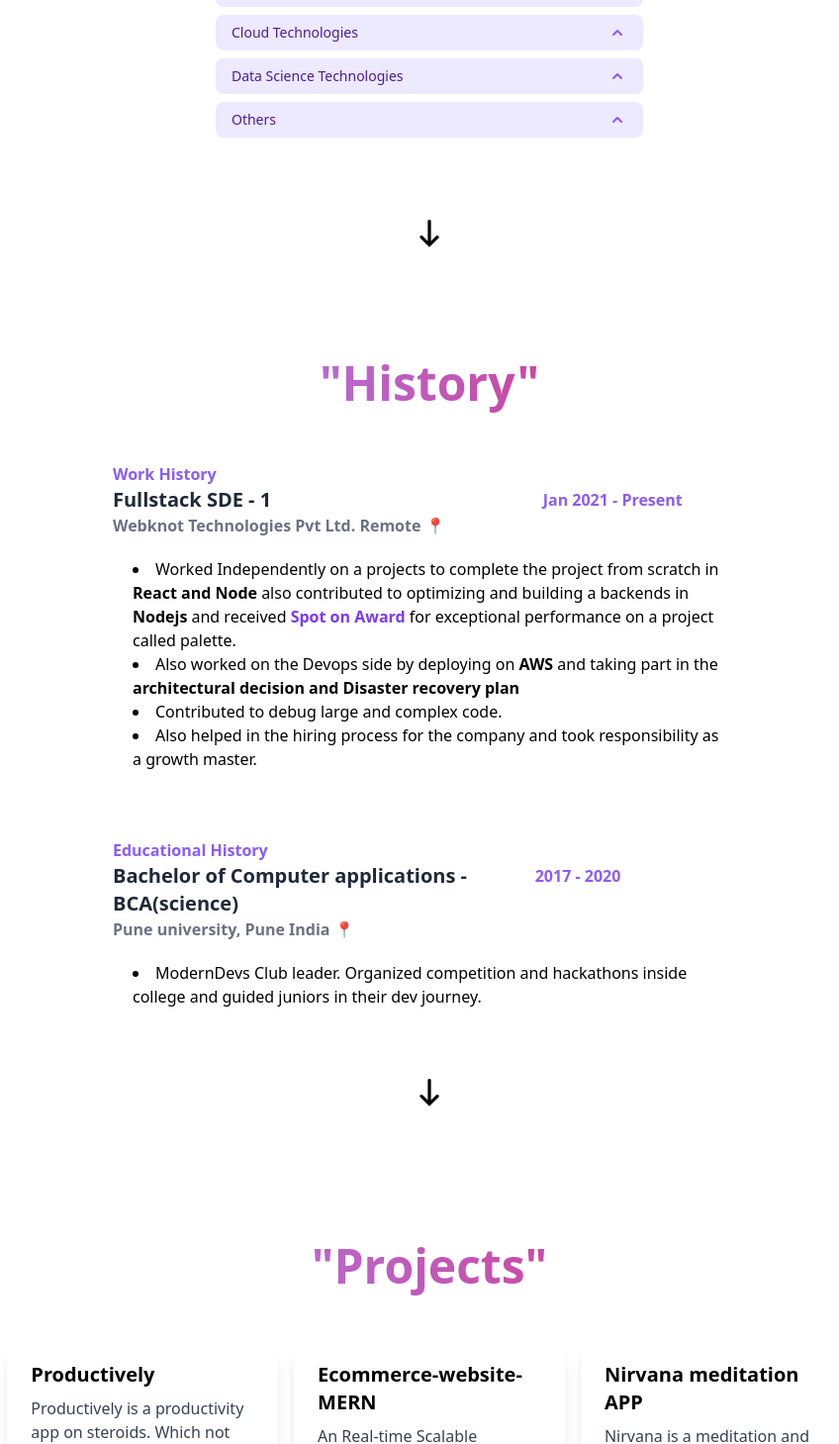
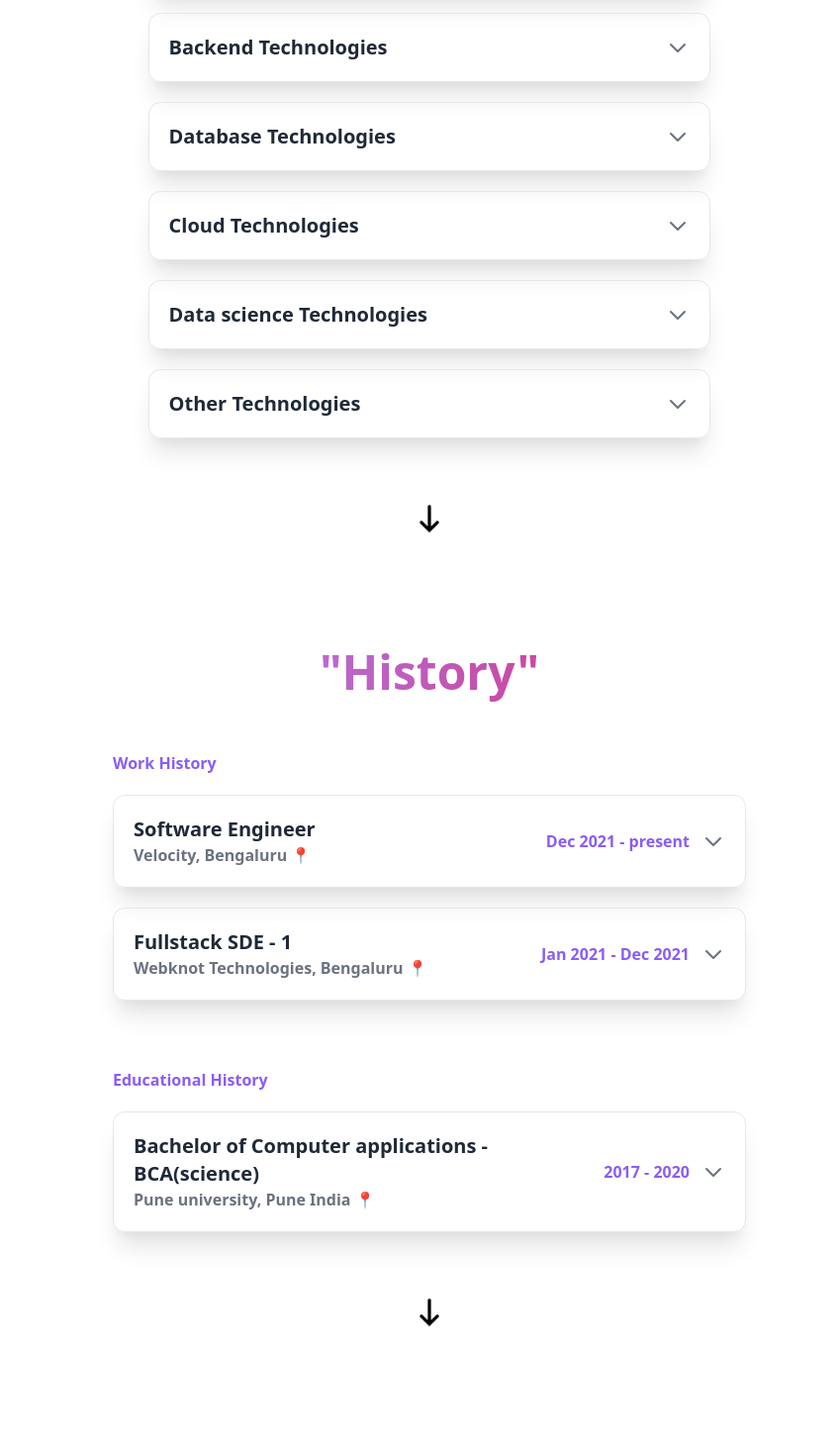
Before and after one commit to pratik-codes/Portfolios, a React (Create React App) app: page / in a window 1280 px wide. Shown: the part 1077-2536 px from the top of the page at 99% size, without its empty margins (206-1054 px from the left). Built offline with nearby package versions, Linux system fonts and the light colour scheme.

Commit message:
changed work-exp, skills and added data

```diff
--- a/src/Components/Blogs.tsx
+++ b/src/Components/Blogs.tsx
@@ -3,6 +3,30 @@ import scrollDown from "../Assets/Icons/scrollDown.png";
 import Card from "./Card";
 
 const blogData = [
+  {
+    title: "Understanding React's UI Rendering Process.",
+    description: "Learn about how react rendering works internally.",
+    githubLink: "github.com/pratik-codes/Productively",
+    websiteLink: "productive-ly.netlify.app/",
+    mediumLink:
+      "https://dev.to/pratikcodes/understanding-reacts-ui-rendering-process-understanding-virtual-dom-in-depth-2842",
+    tag1: "go",
+    tag2: "backend",
+    tag3: "golang",
+    type: "blogs",
+  },
+  {
+    title: "Why Golang ?",
+    description: "Understanding why go? This article answers the question.",
+    githubLink: "github.com/pratik-codes/Productively",
+    websiteLink: "productive-ly.netlify.app/",
+    mediumLink:
+      "pratik-codes.medium.com/start-stop-upgrade-downgrade-ec2-instances-with-lambda-functions-c23d971f1566",
+    tag1: "go",
+    tag2: "backend",
+    tag3: "golang",
+    type: "blogs",
+  },
   {
     title: "Start/stop Upgrade/downgrade EC2 instances with lambda functions",
     description:
--- a/src/Components/Card.tsx
+++ b/src/Components/Card.tsx
@@ -28,7 +28,7 @@ const Card: React.FC<CardProps> = ({
 }) => {
   return (
     <div>
-      <div className="max-w-sm  rounded-xl overflow-hidden shadow-lg h-full">
+      <div className="max-w-sm  rounded-xl overflow-hidden shadow-lg h-full border">
         {/* <img
           className="w-full"
           src={profilePicture}
--- /dev/null
+++ b/src/Components/CustomCollapsibleCard/CardDetails.tsx
@@ -0,0 +1,66 @@
+import React from "react";
+
+interface Props {
+  details: any;
+  type: string;
+  techStack: Array<string>;
+  skillsTech: Array<string> | null;
+  skillsTechFamiliar: Array<string> | null;
+}
+
+const CardDetails: React.FC<Props> = ({
+  details,
+  type,
+  techStack,
+  skillsTech,
+  skillsTechFamiliar,
+}) => {
+  return (
+    <div>
+      {/* history section */}
+      {type === "history" &&
+        details.map((detail: any) => {
+          return <li>{detail}</li>;
+        })}
+      {techStack.length > 0 && (
+        <>
+          <h1 className="font-bold text-gray-500 mt-4">Tech stack used:</h1>
+          <div className="mt-5">
+            {techStack.map((tech: any) => {
+              return (
+                <span className="inline-block cursor-pointer bg-purple-200 rounded-full px-3 py-1 text-sm font-semibold text-gray-700 mr-4 mb-2">
+                  #{tech}
+                </span>
+              );
+            })}
+          </div>
+        </>
+      )}
+
+      {/* skills section */}
+      {type === "skills" && (
+        <>
+          {skillsTech &&
+            skillsTech.map((tech: any) => {
+              return (
+                <span className="inline-block cursor-pointer bg-purple-200 rounded-full px-3 py-1 text-sm font-semibold text-gray-700 mr-4 mb-2">
+                  #{tech}
+                </span>
+              );
+            })}
+          <h1 className="font-bold text-gray-500 my-4">Familiar with:</h1>
+          {skillsTechFamiliar &&
+            skillsTechFamiliar.map((tech: any) => {
+              return (
+                <span className="inline-block cursor-pointer bg-purple-200 rounded-full px-3 py-1 text-sm font-semibold text-gray-700 mr-4 mb-2">
+                  #{tech}
+                </span>
+              );
+            })}
+        </>
+      )}
+    </div>
+  );
+};
+
+export default CardDetails;
--- /dev/null
+++ b/src/Components/CustomCollapsibleCard/CustomCollapsibleCard.tsx
@@ -0,0 +1,90 @@
+import React, { useState } from "react";
+import CardDetails from "./CardDetails";
+
+interface Props {
+  title: string;
+  company: string | null;
+  duration: string | null;
+  description: Array<string>;
+  techStack: Array<string>;
+  skillsTech: Array<string> | null;
+  skillsTechFamiliar: Array<string> | null;
+  type: string;
+}
+
+const CustomCollapsibleCard: React.FC<Props> = ({
+  title,
+  duration,
+  company,
+  description,
+  techStack,
+  skillsTech,
+  skillsTechFamiliar,
+  type,
+}) => {
+  const [isOpen, setIsOpen] = useState(false);
+
+  return (
+    <div className="p-5 my-5 rounded-xl shadow-xl border">
+      {" "}
+      <div
+        onClick={() => setIsOpen(!isOpen)}
+        className="flex justify-between items-center cursor-pointer"
+      >
+        <div className="w-4/6">
+          <h1 className="font-bold text-xl text-gray-800">{title}</h1>
+          <h1 className="font-bold text-gray-500">{company && company}</h1>
+        </div>
+        <div className="w-2/6 h-full flex justify-end items-center">
+          <h1 className="inline-block align-middle font-bold text-purple-500 ml-2">
+            {duration && duration}
+          </h1>
+          {isOpen ? (
+            <svg
+              xmlns="http://www.w3.org/2000/svg"
+              className="ml-3 h-6 w-6 text-gray-500"
+              fill="none"
+              viewBox="0 0 24 24"
+              stroke="currentColor"
+              strokeWidth={2}
+            >
+              <path
+                strokeLinecap="round"
+                strokeLinejoin="round"
+                d="M5 15l7-7 7 7"
+              />
+            </svg>
+          ) : (
+            <svg
+              xmlns="http://www.w3.org/2000/svg"
+              className="ml-3 h-6 w-6 text-gray-500"
+              fill="none"
+              viewBox="0 0 24 24"
+              stroke="currentColor"
+              strokeWidth={2}
+            >
+              <path
+                strokeLinecap="round"
+                strokeLinejoin="round"
+                d="M19 9l-7 7-7-7"
+              />
+            </svg>
+          )}
+        </div>
+      </div>
+      {isOpen && (
+        <div className="p-5 my-3">
+          <CardDetails
+            type={type}
+            details={description}
+            techStack={techStack}
+            skillsTech={skillsTech}
+            skillsTechFamiliar={skillsTechFamiliar}
+          />
+        </div>
+      )}
+    </div>
+  );
+};
+
+export default CustomCollapsibleCard;
--- a/src/Components/Hero.tsx
+++ b/src/Components/Hero.tsx
@@ -27,13 +27,11 @@ const Hero = () => {
           Fullstack Software Engineer{" "}
         </h1>
         <div className="flex justify-center mt-1">
-          <p className=" text-center  border-gray-500 text-xl p-2 w-5/6 2xl:w-4/6 xl:w-4/6 lg:w-4/6 md:w-4/6">
+          <p className=" text-center  border-gray-500 p-2 w-5/6 2xl:w-4/6 xl:w-4/6 lg:w-4/6 md:w-4/6">
             from India working remote 🏡 having industry experience in building
             and deploying scalable web applications. I specialize in JavaScript
             and have professional experience working with React.js Node.js and
-            AWS . I am also very enthusiastic about deep learning and Computer
-            vision hence I am also quite comfortable with Python and its
-            frameworks like FastAPI and Flask.
+            AWS.
           </p>
         </div>
       </div>
--- a/src/Components/Navbar.tsx
+++ b/src/Components/Navbar.tsx
@@ -5,7 +5,7 @@ import Dropdown from "../Components/DropdownButton";
 export default function NavBar() {
   return (
     <div className="Navbar flex justify-center w-full h-18 mt-4 p-2 align-center">
-      <div className="NavContainer border-gray-500 flex justify-between 2xl:w-4/6 xl:w-4/6 l:w-4/6 md:w-5/6 sm:w-6/6 border-black links">
+      <div className="NavContainer border flex justify-between 2xl:w-4/6 xl:w-4/6 l:w-4/6 md:w-5/6 sm:w-6/6  p-1 rounded-2xl ">
         <div>
           <button className="m-2 bg-white hover:bg-gray-300 text-black font-black py-2 px-4 sm:mr-4 rounded-full ml-3">
             Hello world ^
--- a/src/Components/Projects.tsx
+++ b/src/Components/Projects.tsx
@@ -5,6 +5,18 @@ import github from "../Assets/Images/github.png";
 import ProjectCard from "./Card";
 
 const projectData = [
+  {
+    title: "Dashlit",
+    description:
+      "An extension and app that handles your links/todos in a single place. Opens as soon as you open a new tab. Future plans to integrate google calendar and much more to make this an awesome productivity platform.",
+    githubLink: "https://github.com/pratik-codes/Dashlit",
+    websiteLink: "https://demodashlit.netlify.app/",
+    mediumLink: "",
+    tag1: "react",
+    tag2: "firebase",
+    tag3: "ant-d",
+    type: "project",
+  },
   {
     title: "Productively",
     description:
@@ -30,7 +42,7 @@ const projectData = [
     type: "project",
   },
   {
-    title: "Nirvana meditation APP",
+    title: "Nirvana meditation app",
     description:
       "Nirvana is a meditation and study app that lets you meditate and study using the awesome quality sound tracks that includes Guided meditations and ambience sounds.",
     githubLink: "github.com/pratik-codes/Nirvana_Meditation_App",
--- a/src/Components/Skills.tsx
+++ b/src/Components/Skills.tsx
@@ -1,6 +1,53 @@
 import React from "react";
 import SkillsDisclosure from "./SkillsDisclouser";
 import scrollDown from "../Assets/Icons/scrollDown.png";
+import CustomCollapsibleCard from "./CustomCollapsibleCard/CustomCollapsibleCard";
+
+const skillsData = [
+  {
+    title: "Languages",
+    tech: ["typescript", "javascript", "python"],
+    familiar: ["go", "c", "c++", "java"],
+  },
+  {
+    title: "Frontend Technologies",
+    tech: ["html", "css", "react.js", "antd", "tailwindcss"],
+    familiar: ["angular, nextjs, react-native"],
+  },
+  {
+    title: "Backend Technologies",
+    tech: [
+      "Node.js",
+      "express.js",
+      "nest.js",
+      "flask",
+      "fastapi",
+      "django",
+      "firebase",
+    ],
+    familiar: ["ruby on rails"],
+  },
+  {
+    title: "Database Technologies",
+    tech: ["sql", "mongodb", "postgress", "redis"],
+    familiar: ["ruby on rails"],
+  },
+  {
+    title: "Cloud Technologies",
+    tech: ["aws"],
+    familiar: ["Docker", "kubernetes"],
+  },
+  {
+    title: "Data science Technologies",
+    tech: ["python", "numpy", "pandas", "matplotlib", "scikit-learn"],
+    familiar: ["computer-vision", "nlp"],
+  },
+  {
+    title: "Other Technologies",
+    tech: ["googling", "powerpoint", "git", "github", "jira"],
+    familiar: [],
+  },
+];
 
 const Skills = () => {
   return (
@@ -14,7 +61,23 @@ const Skills = () => {
             "Skills"
           </h1>
           <br />
-          <SkillsDisclosure />
+          <div className="2xl:w-4/6 xl:w-4/6 l:w-4/6 md:w-5/6 sm:w-6/6 mx-auto">
+            {skillsData.map((data, index) => {
+              return (
+                <CustomCollapsibleCard
+                  title={data.title}
+                  duration={null}
+                  company={null}
+                  description={[]}
+                  techStack={[]}
+                  skillsTech={data.tech}
+                  skillsTechFamiliar={data.familiar}
+                  type="skills"
+                />
+              );
+            })}
+          </div>
+          {/* <SkillsDisclosure /> */}
         </div>
       </div>
       <br />
--- a/src/Components/WorkExperience.tsx
+++ b/src/Components/WorkExperience.tsx
@@ -1,5 +1,42 @@
 import React from "react";
 import scrollDown from "../Assets/Icons/scrollDown.png";
+import CustomCollapsibleCard from "./CustomCollapsibleCard/CustomCollapsibleCard";
+import CardHeader from "./CustomCollapsibleCard/CustomCollapsibleCard";
+
+const workExpData = [
+  {
+    title: "Software Engineer",
+    company: "Velocity, Bengaluru 📍",
+    duration: "Dec 2021 - present",
+    description: [
+      "Working on React to build scalable applications to serve multiple D2C businesses across India with an amazing user experience while using our applications.",
+      "Worked on React, ANT-D (design system), UmiJS(framework like NextJS). ",
+    ],
+    techStack: ["reactjs", "antd", "umi", "ruby on rails"],
+  },
+  {
+    title: "Fullstack SDE - 1",
+    company: "Webknot Technologies, Bengaluru 📍",
+    duration: "Jan 2021 - Dec 2021",
+    description: [
+      "Built Scalable and robust applications with React, Typescript, NodeJS, and Django.",
+      "Also worked on AWS and took part in the architectural decision to plan and scale systems.",
+      "Also helped in the hiring process for the company and took responsibility as a growth master.",
+    ],
+    techStack: ["reactjs", "typescirpt", "nodejs(nestjs)", "django", "aws"],
+  },
+];
+
+const EducationExpData = [
+  {
+    title: "Bachelor of Computer applications - BCA(science)",
+    company: "Pune university, Pune India 📍",
+    duration: "2017 - 2020",
+    description: [
+      "ModernDevs Club leader. Organized competition and hackathons inside college and guided juniors in their dev journey.",
+    ],
+  },
+];
 
 const WorkExperience = () => {
   return (
@@ -18,71 +55,41 @@ const WorkExperience = () => {
           <div className="">
             <h1 className="font-bold text-purple-500">Work History</h1>
           </div>
-          <div className="flex justify-between">
-            <div className="w-4/6">
-              <h1 className="font-bold text-xl text-gray-800">
-                Fullstack SDE - 1
-              </h1>
-              <h1 className="font-bold text-gray-500">
-                Webknot Technologies Pvt Ltd. Remote 📍
-              </h1>
-            </div>
-            <div className="w-2/6 h-full">
-              <h1 className="inline-block align-middle font-bold text-purple-500 ml-2">
-                Jan 2021 - Present
-              </h1>
-            </div>
-          </div>
-          <div className="m-5">
-            <li>
-              Worked Independently on a projects to complete the project from
-              scratch in <b>React and Node</b> also contributed to optimizing
-              and building a backends in <b>Nodejs</b> and received{" "}
-              <a
-                className="font-semibold text-purple-600"
-                href="//https://drive.google.com/file/u/2/d/13AucgIJ0RkzIlekOkEu-xwLeBMfOyCTw/view?usp=sharing"
-              >
-                <b>Spot on Award </b>
-              </a>
-              for exceptional performance on a project called palette.
-            </li>
-            <li>
-              Also worked on the Devops side by deploying on <b>AWS</b> and
-              taking part in the{" "}
-              <b>architectural decision and Disaster recovery plan</b>
-            </li>
-            <li>Contributed to debug large and complex code.</li>
-            <li>
-              Also helped in the hiring process for the company and took
-              responsibility as a growth master.
-            </li>
-          </div>
+          {workExpData.map((data, index) => {
+            return (
+              <CustomCollapsibleCard
+                title={data.title}
+                company={data.company}
+                duration={data.duration}
+                description={data.description}
+                key={index}
+                techStack={data.techStack}
+                skillsTech={null}
+                skillsTechFamiliar={null}
+                type="history"
+              />
+            );
+          })}
           <br></br>
           <br></br>
           <div className="">
             <h1 className="font-bold text-purple-500">Educational History</h1>
           </div>
-          <div className="flex justify-between">
-            <div className="w-4/6">
-              <h1 className="font-bold text-xl text-gray-800">
-                Bachelor of Computer applications - BCA(science)
-              </h1>
-              <h1 className="font-bold text-gray-500">
-                Pune university, Pune India 📍
-              </h1>
-            </div>
-            <div className="w-2/6 h-full">
-              <h1 className="inline-block align-middle font-bold text-purple-500">
-                2017 - 2020
-              </h1>
-            </div>
-          </div>
-          <div className="m-5">
-            <li>
-              ModernDevs Club leader. Organized competition and hackathons
-              inside college and guided juniors in their dev journey.
-            </li>
-          </div>
+          {EducationExpData.map((data, index) => {
+            return (
+              <CustomCollapsibleCard
+                title={data.title}
+                company={data.company}
+                duration={data.duration}
+                description={data.description}
+                key={index}
+                techStack={[]}
+                skillsTech={null}
+                skillsTechFamiliar={null}
+                type="history"
+              />
+            );
+          })}
         </div>
       </div>
 
```
Also changed, not shown: 2 other files (tests, documents, lock files or other folders).
